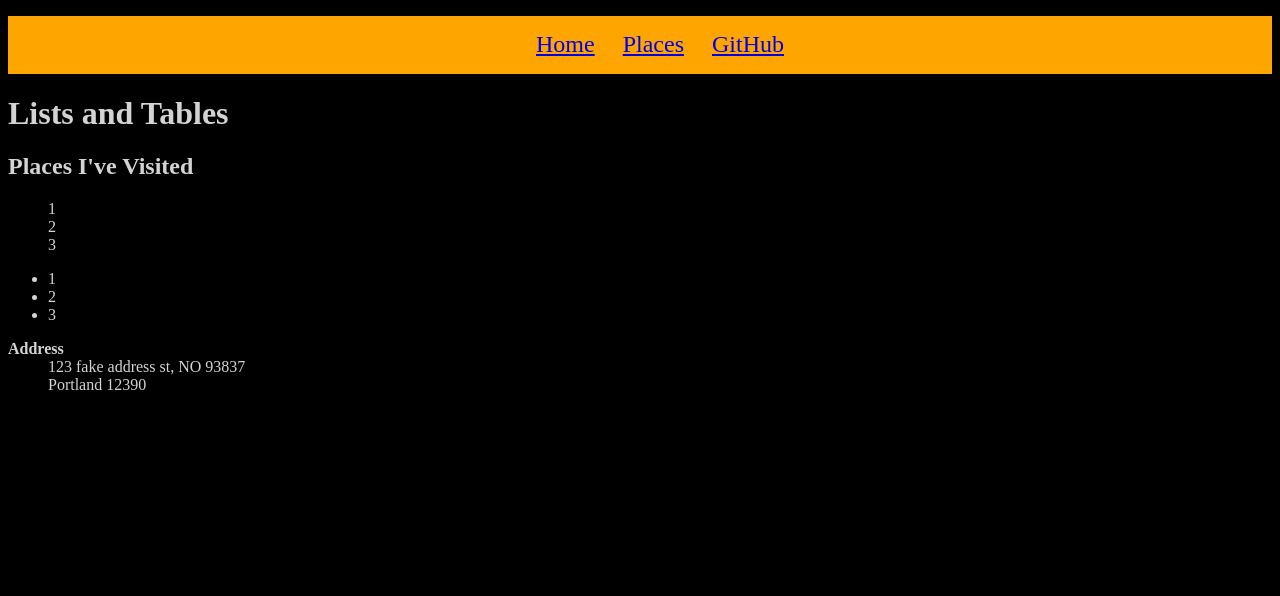
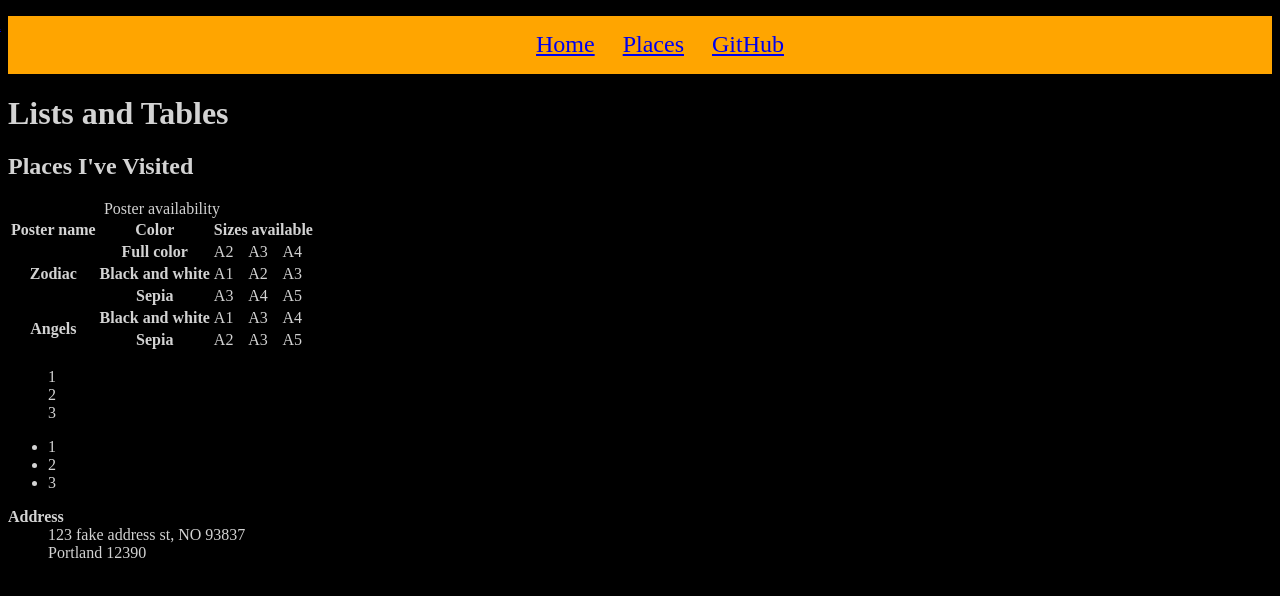
Before and after one commit to unitedideas/shane, a plain HTML site: page ShaneCheekAssignment4/places.html in a window 1280 px wide. Drawn offline with Linux system fonts and the light colour scheme.

Commit message:
In class html and css

```diff
--- a/ShaneCheekAssignment4/places.html
+++ b/ShaneCheekAssignment4/places.html
@@ -24,6 +24,57 @@
     </header>
     <article>
         <h2>Places I've Visited</h2>
+        <table>
+            <caption>
+                Poster availability
+            </caption>
+            <col>
+            <col>
+            <colgroup span="3"></colgroup>
+            <thead>
+            <tr>
+                <th scope="col">Poster name</th>
+                <th scope="col">Color</th>
+                <th colspan="3" scope="colgroup">Sizes available</th>
+            </tr>
+            </thead>
+            <tbody>
+            <tr>
+                <th rowspan="3" scope="rowgroup">Zodiac</th>
+                <th scope="row">Full color</th>
+                <td>A2</td>
+                <td>A3</td>
+                <td>A4</td>
+            </tr>
+            <tr>
+                <th scope="row">Black and white</th>
+                <td>A1</td>
+                <td>A2</td>
+                <td>A3</td>
+            </tr>
+            <tr>
+                <th scope="row">Sepia</th>
+                <td>A3</td>
+                <td>A4</td>
+                <td>A5</td>
+            </tr>
+            </tbody>
+            <tbody>
+            <tr>
+                <th rowspan="2" scope="rowgroup">Angels</th>
+                <th scope="row">Black and white</th>
+                <td>A1</td>
+                <td>A3</td>
+                <td>A4</td>
+            </tr>
+            <tr>
+                <th scope="row">Sepia</th>
+                <td>A2</td>
+                <td>A3</td>
+                <td>A5</td>
+            </tr>
+            </tbody>
+        </table>
 
         <ol>
             <li>1</li>
```
